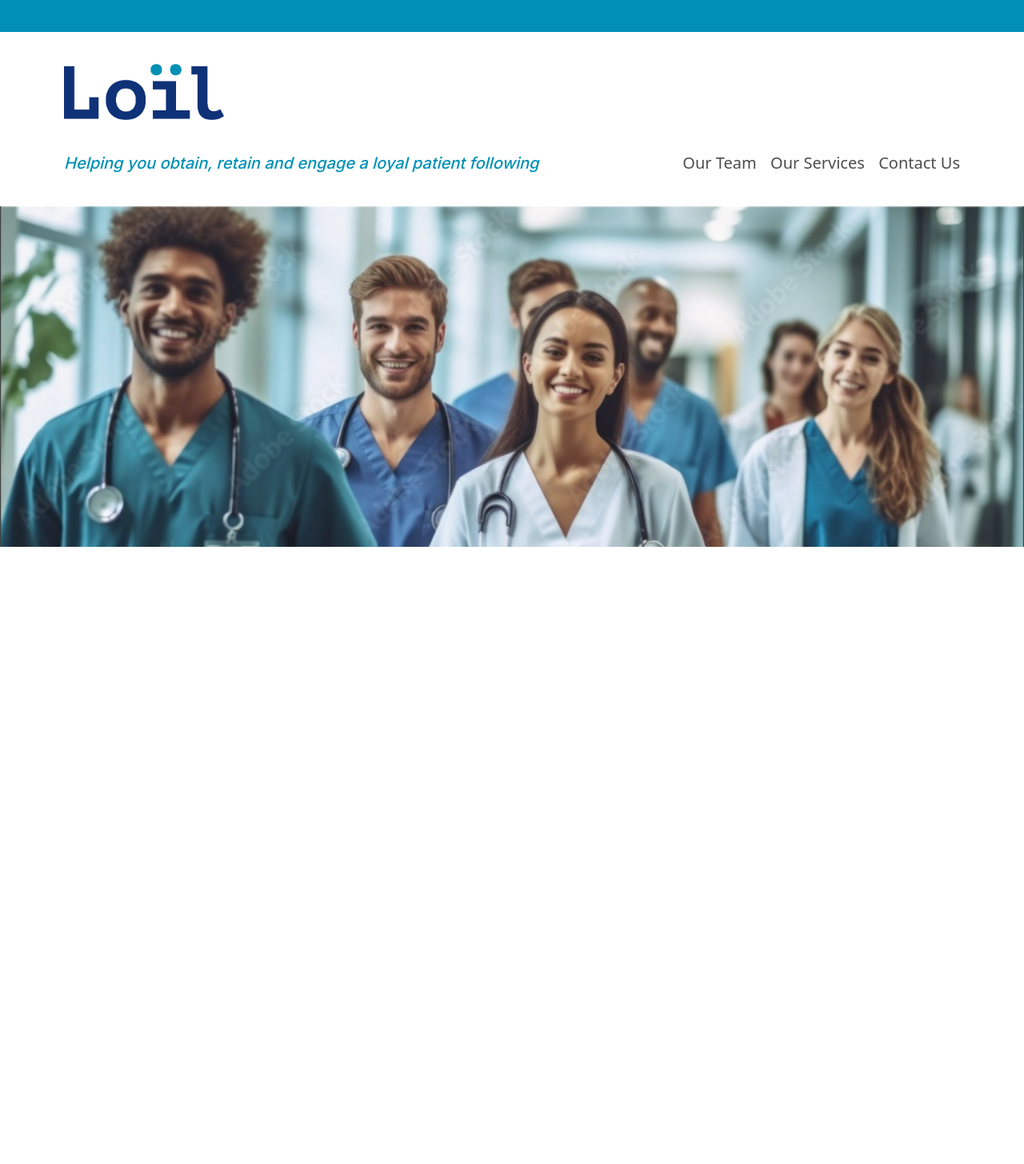
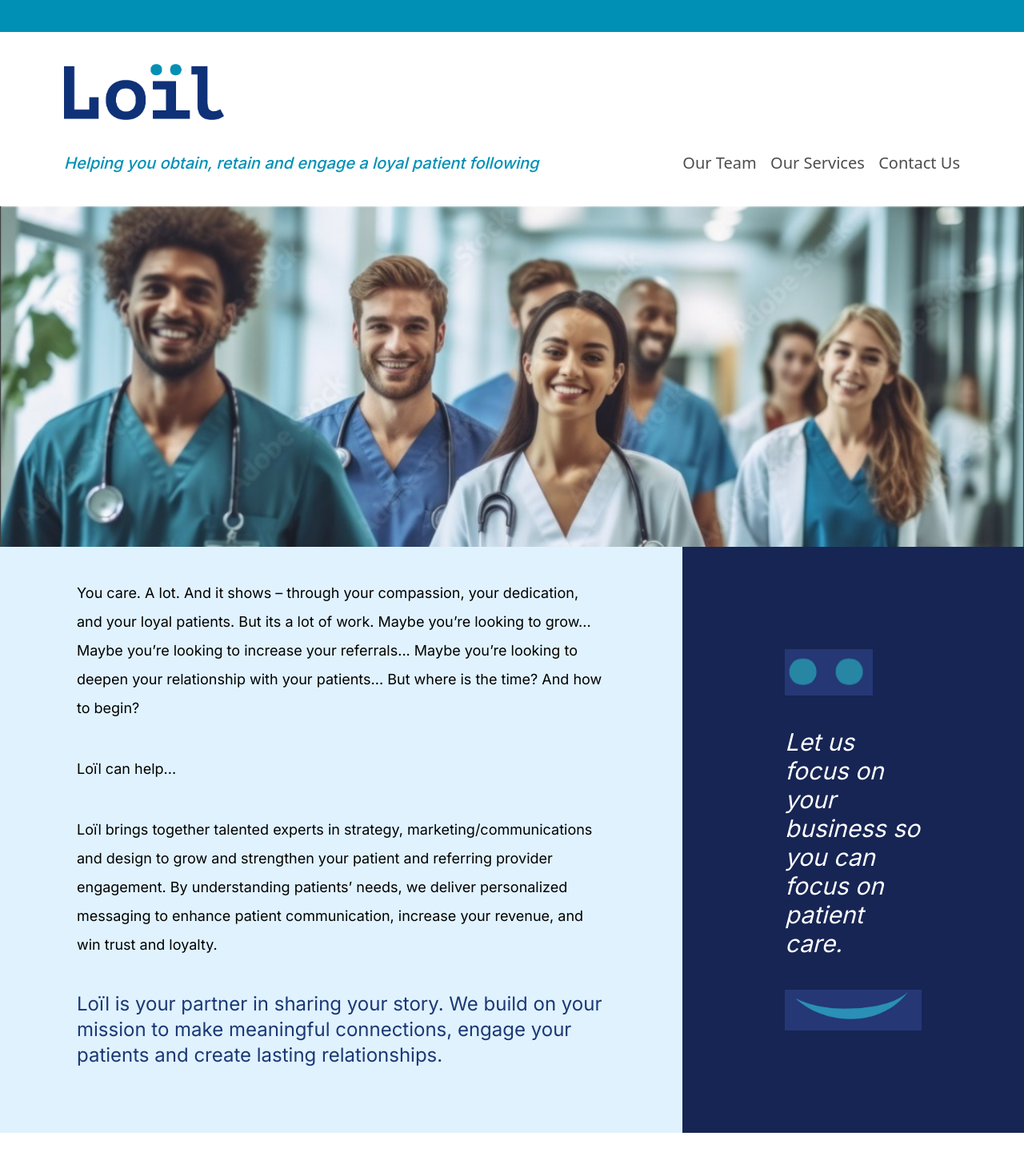
Before and after one commit to johnny-kantaros/loil-v1, a Next.js app: page / in a window 1280 px wide. Shown: the whole page at 80% size. Before the commit the page ends 800 px from the top, so only its background shows below. Built offline with nearby package versions, Linux system fonts and the light colour scheme.

Commit message:
more styling- added mission statement

```diff
--- a/src/app/components/MetaLogo.tsx
+++ b/src/app/components/MetaLogo.tsx
@@ -1,36 +1,36 @@
-import React from 'react'
-import Image from 'next/image'
-import Link from 'next/link'
+import React from "react";
+import Image from "next/image";
+import Link from "next/link";
 
 export default function MetaLogo() {
   return (
     <div>
-
       <div className="flex justify-center p-5 bg-loil-light w-full min-h-15"></div>
-      <div className='flex pl-20 py-10 top-0 z-10'>
-          <Image src="/Loil-logo.jpeg" alt='Loil logo' width={200} height={100}/>
+      <div className="flex pl-20 py-10 top-0 z-10">
+        <Image src="/Loil-logo.jpeg" alt="Loil logo" width={200} height={100} />
       </div>
 
-      <div className='flex flex-row items-center'>
-
+      <div className="flex flex-row items-center">
         <div className="basis-8/12">
-          <h1 className='pl-20 text-loil-light italic text-xl font-medium'>Helping you obtain, retain and engage a loyal patient following</h1>
+          <h1 className="pl-20 text-loil-light italic text-xl font-medium">
+            Helping you obtain, retain and engage a loyal patient following
+          </h1>
         </div>
 
         <div className="basis-4/12">
-        <div className='mr-20 prose prose xl mx-auto flex justify-between flex-col sm:flex-row text-black/70 font-sans text-xl font-medium'>
-
-            <Link href="/" className='no-underline hover:text-black/90'>Our Team</Link>
-            <Link href="/" className='no-underline hover:text-black/90'>Our Services</Link>
-            <Link href="/" className='no-underline hover:text-black/90'>Contact Us</Link>
-
-
+          <div className="mr-20 prose prose xl mx-auto flex justify-between flex-col sm:flex-row text-black/70 font-sans text-xl font-medium">
+            <Link href="/" className="no-underline hover:text-black/90">
+              Our Team
+            </Link>
+            <Link href="/" className="no-underline hover:text-black/90">
+              Our Services
+            </Link>
+            <Link href="/" className="no-underline hover:text-black/90">
+              Contact Us
+            </Link>
+          </div>
         </div>
-        </div>
-
       </div>
-
-
     </div>
-  )
+  );
 }
--- a/src/app/page.tsx
+++ b/src/app/page.tsx
@@ -1,23 +1,51 @@
-import Image from 'next/image'
-
+import Image from "next/image";
 
 export default function Home() {
   return (
-    <div className='py-10 relative w-full min-h-20'>
+    <div>
+      <div className="mt-10 relative w-full min-h-20">
+        <Image
+          src="/loil-cover.png"
+          alt="Loil cover"
+          sizes="100vw"
+          style={{ width: "100%", height: "auto" }}
+          width={1050}
+          height={350}
+        />
+      </div>
+      <div className="flex flex-row items-stretch mb-10">
+        <div className="flex-1 basis-8/12 bg-sky-100 text-black text-lg leading-loose">
+          <p className="mx-24 my-10">
+            You care. A lot. And it shows – through your compassion, your
+            dedication, and your loyal patients. But its a lot of work. Maybe
+            you’re looking to grow... Maybe you’re looking to increase your
+            referrals... Maybe you’re looking to deepen your relationship with
+            your patients... But where is the time? And how to begin?
+          </p>
+          <p className="mx-24 my-10">Loïl can help...</p>
+          <p className="mx-24 my-10">
+            Loïl brings together talented experts in strategy,
+            marketing/communications and design to grow and strengthen your
+            patient and referring provider engagement. By understanding
+            patients’ needs, we deliver personalized messaging to enhance
+            patient communication, increase your revenue, and win trust and
+            loyalty.
+          </p>
+          <p className="mx-24 my-10 text-loil-dark text-2xl">
+            Loïl is your partner in sharing your story. We build on your mission
+            to make meaningful connections, engage your patients and create
+            lasting relationships.
+          </p>
+        </div>
 
-
-      <Image src="/loil-cover.png" alt='Loil cover'
-      sizes="100vw"
-      style={{
-        width: '100%',
-        height: 'auto',
-      }}
-      width={600}
-      height={300}
-      />
-
-
+        <div className="flex-1 basis-4/12 bg-blue-950 justify-center items-center p-32">
+          <Image src="/eyes.png" alt="eyes for smile" width={110} height={55} />
+          <p className="text-white text-3xl my-10 italic">
+            Let us focus on your business so you can focus on patient care.
+          </p>
+          <Image src="/smile.png" alt="smile" width={200} height={100} />
+        </div>
+      </div>
     </div>
-
-  )
+  );
 }
```
Also changed, not shown: src/app/globals.css (+2 -5 lines), src/app/layout.tsx (+14 -14 lines), public/eyes.png (added), public/smile.png (added).
